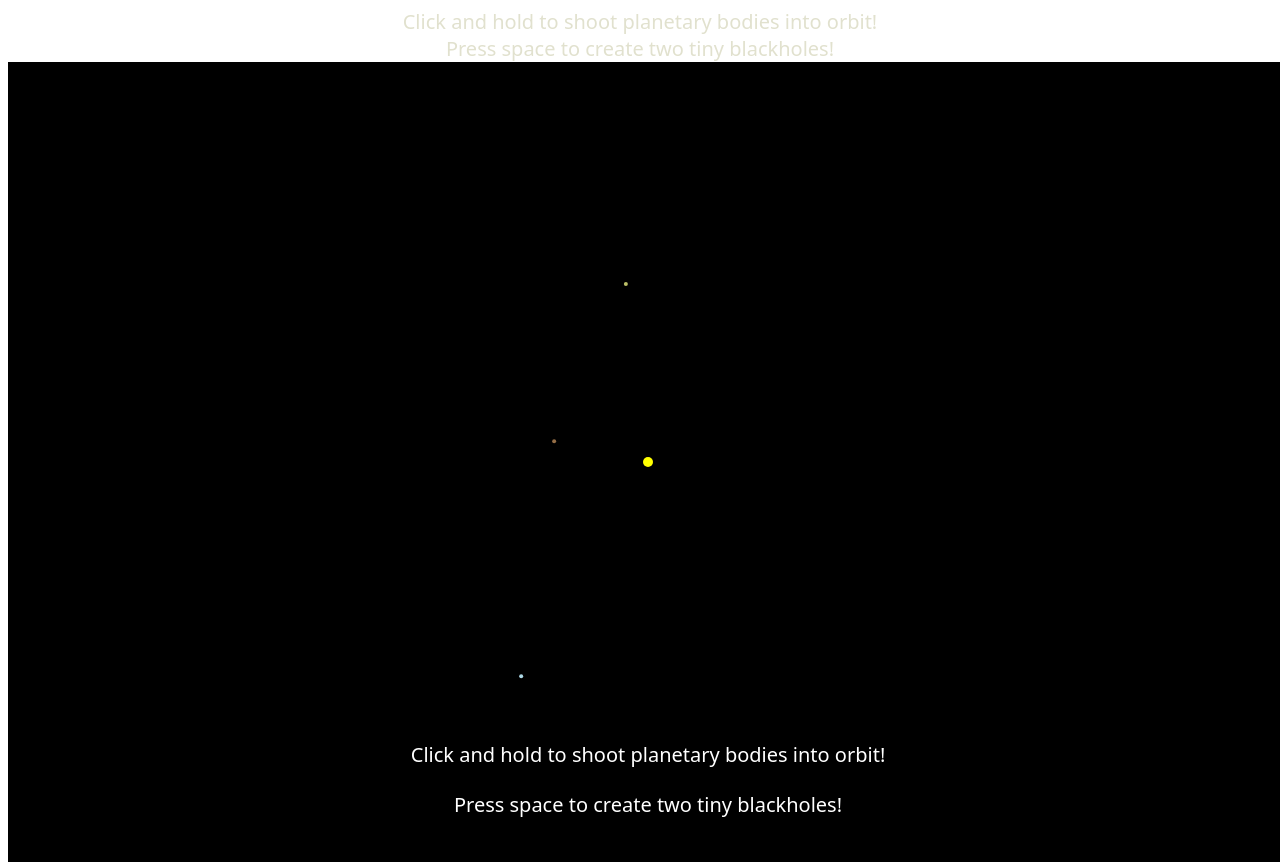
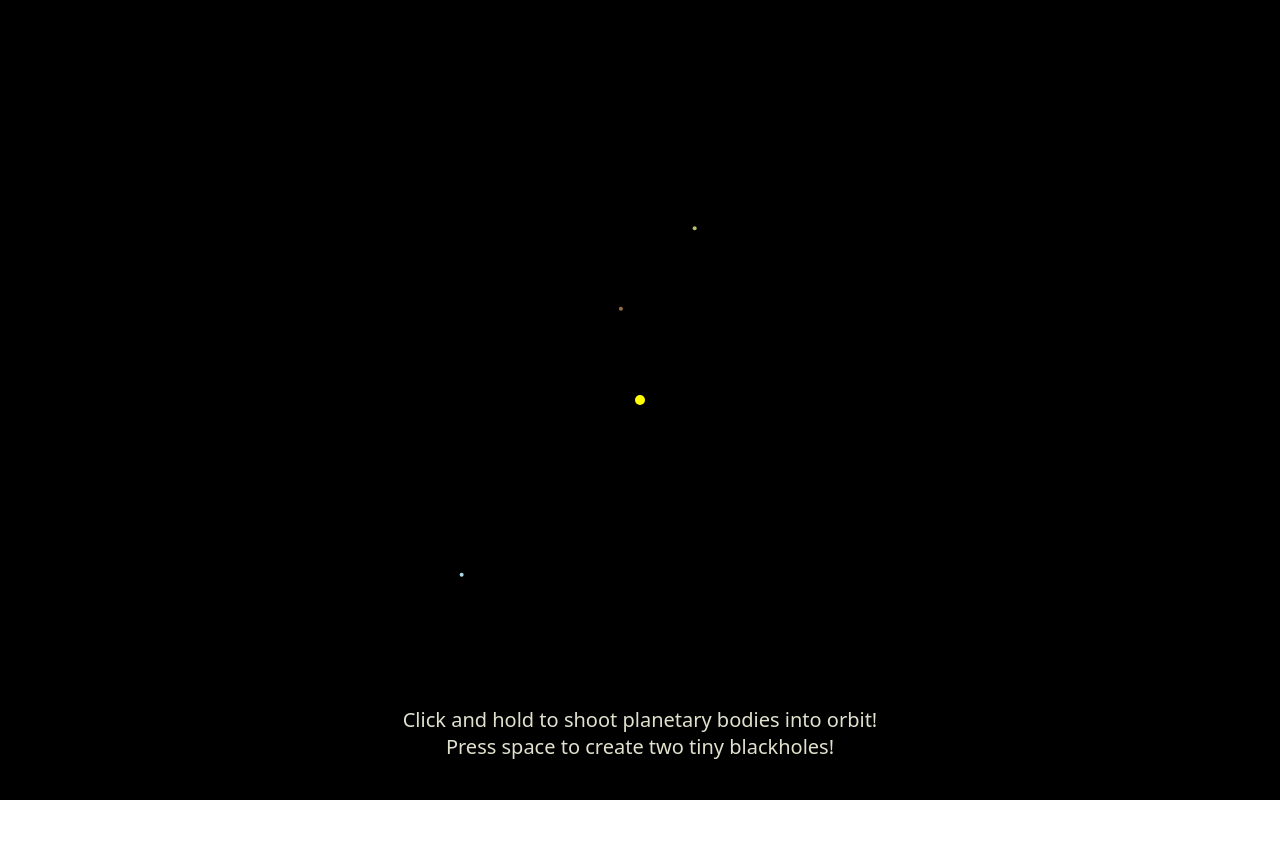
Before and after one commit to jonniek/orbits, a website: page index.html in a window 1280 px wide. After the commit the page ends 800 px from the top, so only its background shows below. Drawn offline with nearby package versions, Linux system fonts and the light colour scheme.

Commit message:
higher fps, fixed borders

```diff
--- a/index.html
+++ b/index.html
@@ -6,10 +6,11 @@
 		<script src="https://ajax.googleapis.com/ajax/libs/jquery/1.12.4/jquery.min.js"></script>
 		<title>Orbits</title>
 		<style>
-		html {
+		html,body {
 			height: 100%;
 			width: 100%;
 			border: 0;
+			margin:0;
 			padding: 0;
 		  box-sizing: border-box;
 		}
@@ -17,6 +18,9 @@
 		  box-sizing: inherit;
 		}
 		.overlay{
+			width:100%;
+			position: absolute;
+			bottom: 5%;
 			font-size: 15pt;
 			font-family: "sans";
 			text-align: center;
@@ -24,6 +28,8 @@
 			color:#E1E1CE;
 		}
 		#canvas{
+			margin: 0;
+			padding: 0;
 			position: absolute;
 			background-color: black;
 			z-index: 1;
--- a/orbits.bundle.js
+++ b/orbits.bundle.js
@@ -7,7 +7,7 @@ function _classCallCheck(instance, Constructor) { if (!(instance instanceof Cons
 var G = 6.67428e-11;
 var AU = 149.6e6 * 1000;
 var SCALE = 250 / AU;
-var timestep = 24 * 3600 / 2;
+var timestep = 24 * 3600 / 5;
 
 var _sling = null;
 var rect;
@@ -86,12 +86,6 @@ var Scene = function () {
       var _this2 = this;
 
       this.context.clearRect(0, 0, this.context.canvas.width, this.context.canvas.height);
-
-      this.context.font = '15pt sans';
-      this.context.fillStyle = 'white';
-      this.context.textAlign = 'center';
-      this.context.fillText('Click and hold to shoot planetary bodies into orbit!', this.canvas.width / 2, this.canvas.height - 100);
-      this.context.fillText('Press space to create two tiny blackholes!', this.canvas.width / 2, this.canvas.height - 50);
 
       var changes = [];
       this.objects.forEach(function (o) {
@@ -326,7 +320,7 @@ $(window).bind("resize", function () {
   scene.canvas.height = $(window).height();
 });
 
-var fps = 24;
+var fps = 45;
 function draw() {
   setTimeout(function () {
     requestAnimationFrame(draw);
--- a/orbits.js
+++ b/orbits.js
@@ -1,7 +1,7 @@
 const G = 6.67428e-11;
 const AU = (149.6e6 * 1000)
 const SCALE = 250 / AU
-const timestep = 24*3600/2
+const timestep = 24*3600/5
 
 var sling = null;
 var rect;
@@ -13,7 +13,7 @@ class Scene {
     this.height = size.height;
 
     let canvas = document.getElementById('canvas');
-    canvas.width = $(window).width();
+    canvas.width = $(window).width() ;
     canvas.height = $(window).height();
     this.canvas = canvas;
     document.body.appendChild(canvas);
@@ -283,7 +283,7 @@ $(window).bind("resize", function(){
 });
 
 
-const fps = 24;
+const fps = 45;
 function draw() {
 	setTimeout(function() {
 		requestAnimationFrame(draw);
```
